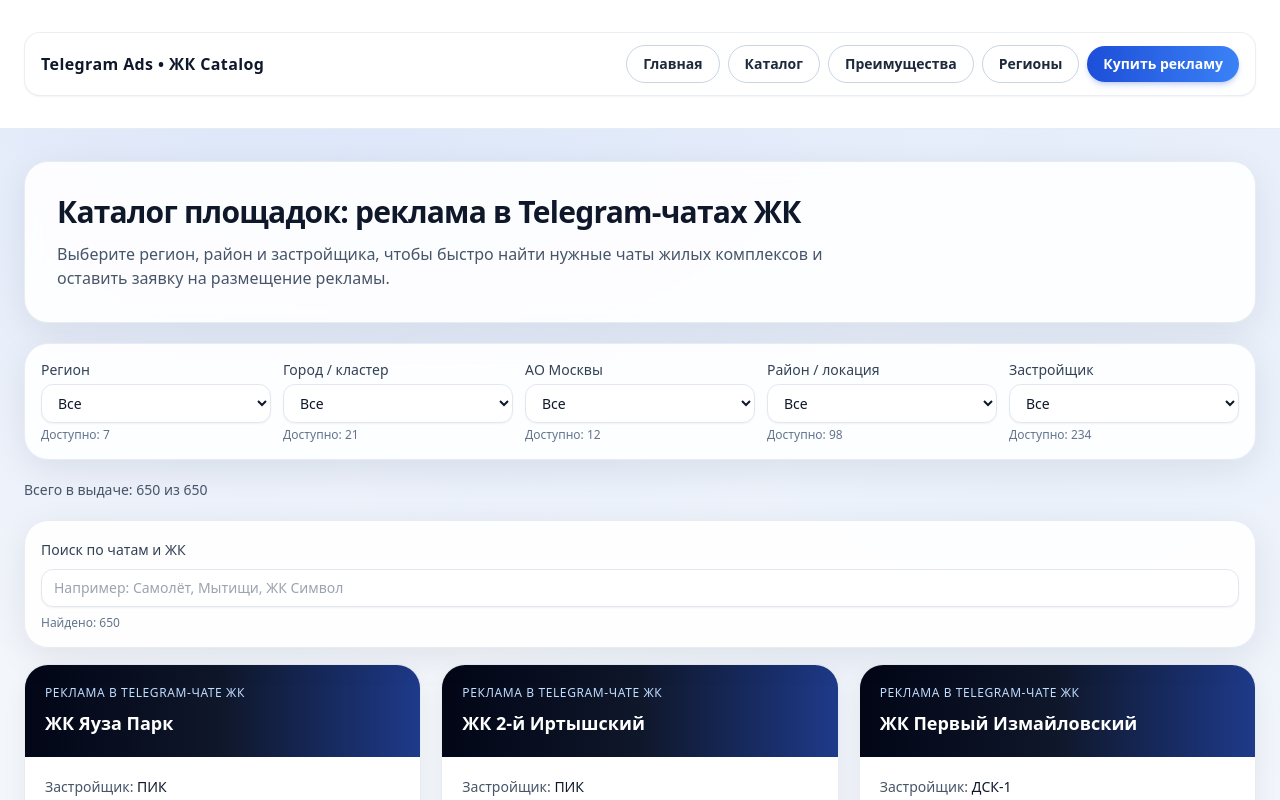
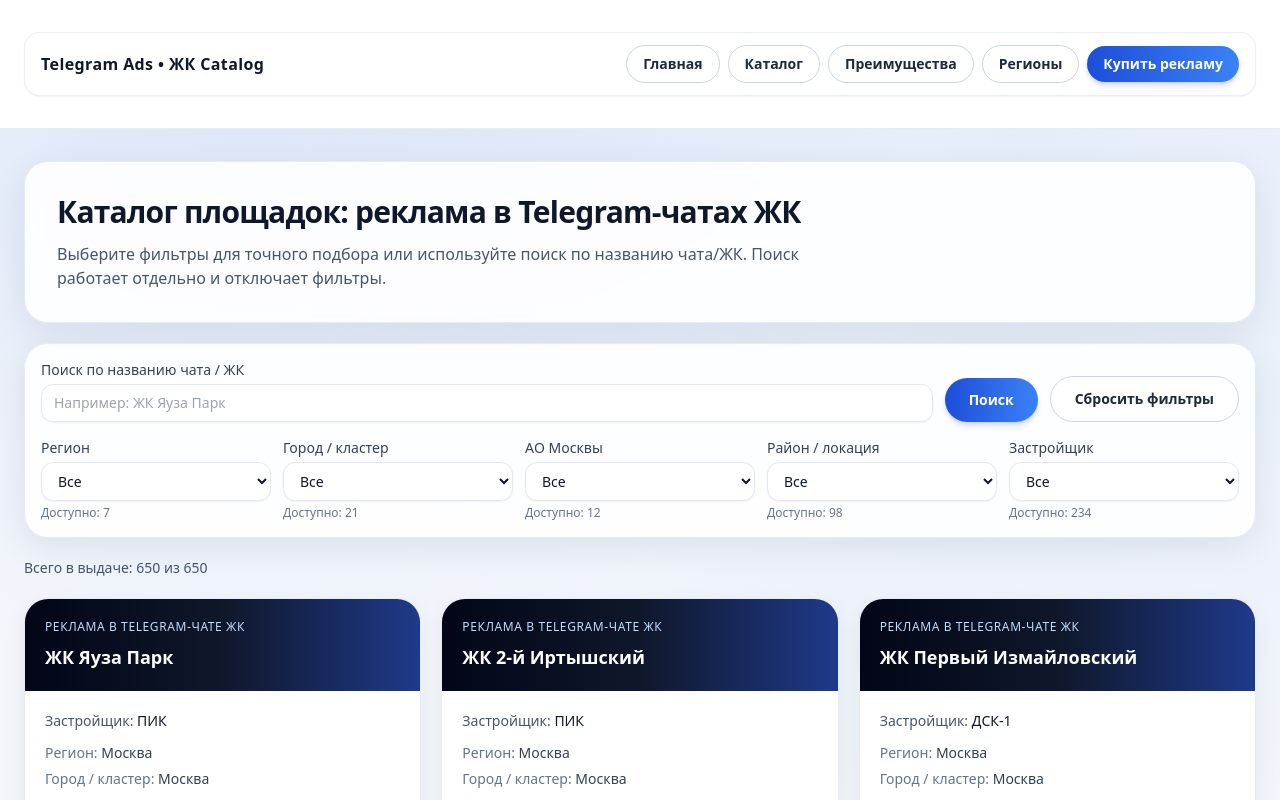
Before and after one commit to ff6d5df3d2cfaa44952bd642aaa40189/igor, a Next.js app: page /catalog in a window 1280 px wide. Shown: the top 800 px of the page. Built offline with nearby package versions, Linux system fonts and the light colour scheme.

Commit message:
feat: unify search with filters and add reset action

```diff
--- a/app/catalog/page.tsx
+++ b/app/catalog/page.tsx
@@ -1,6 +1,6 @@
 import { CatalogFilters } from '@/components/CatalogFilters';
 import { CatalogGrid } from '@/components/CatalogGrid';
-import { filterCatalog, getCatalog, getFilterOptions } from '@/lib/catalog';
+import { getCatalog, getFilterOptions, filterCatalog } from '@/lib/catalog';
 
 export const metadata = {
   title: 'Купить рекламу в Telegram-чатах ЖК — полный каталог',
@@ -9,6 +9,7 @@ export const metadata = {
 };
 
 type SearchParams = {
+  q?: string;
   region?: string;
   city?: string;
   ao?: string;
@@ -19,24 +20,26 @@ type SearchParams = {
 export default async function CatalogPage({ searchParams }: { searchParams: Promise<SearchParams> }) {
   const params = await searchParams;
   const options = getFilterOptions();
-
   const allItems = getCatalog();
 
-  const filtered = filterCatalog({
-    region: params.region,
-    cityCluster: params.city,
-    moscowArea: params.ao,
-    district: params.district,
-    developer: params.developer,
-  });
+  const normalizedQuery = (params.q ?? '').trim().toLowerCase();
 
+  const filtered = normalizedQuery
+    ? allItems.filter((item) => item.chatName.toLowerCase().includes(normalizedQuery))
+    : filterCatalog({
+        region: params.region,
+        cityCluster: params.city,
+        moscowArea: params.ao,
+        district: params.district,
+        developer: params.developer,
+      });
 
   return (
     <main className="container-page space-y-5">
       <section className="glass-card p-6 md:p-8">
         <h1 className="section-title">Каталог площадок: реклама в Telegram-чатах ЖК</h1>
         <p className="section-subtitle">
-          Выберите регион, район и застройщика, чтобы быстро найти нужные чаты жилых комплексов и оставить заявку на размещение рекламы.
+          Выберите фильтры для точного подбора или используйте поиск по названию чата/ЖК. Поиск работает отдельно и отключает фильтры.
         </p>
       </section>
 
@@ -51,7 +54,7 @@ export default async function CatalogPage({ searchParams }: { searchParams: Prom
         }}
       />
       <p className="text-sm text-slate-600">Всего в выдаче: {filtered.length} из {allItems.length}</p>
-      <CatalogGrid items={filtered} searchable />
+      <CatalogGrid items={filtered} />
     </main>
   );
 }
--- a/components/CatalogFilters.tsx
+++ b/components/CatalogFilters.tsx
@@ -1,6 +1,6 @@
 'use client';
 
-import { useMemo } from 'react';
+import { useEffect, useMemo, useState } from 'react';
 import { usePathname, useRouter, useSearchParams } from 'next/navigation';
 import { CatalogItem } from '@/lib/types';
 import { slugify } from '@/lib/catalog';
@@ -32,6 +32,12 @@ export function CatalogFilters({ options, items }: { options: OptionGroups; item
   const router = useRouter();
   const pathname = usePathname();
 
+  const [query, setQuery] = useState(params.get('q') ?? '');
+
+  useEffect(() => {
+    setQuery(params.get('q') ?? '');
+  }, [params]);
+
   const selected = {
     region: params.get('region') ?? '',
     city: params.get('city') ?? '',
@@ -60,10 +66,13 @@ export function CatalogFilters({ options, items }: { options: OptionGroups; item
     };
   }, [items, selected.ao, selected.city, selected.developer, selected.district, selected.region]);
 
-  const setParam = (key: string, value: string) => {
+  const setParam = (key: ParamKey, value: string) => {
     const next = new URLSearchParams(params.toString());
     if (value) next.set(key, value);
     else next.delete(key);
+
+    // Если пользователь работает с фильтрами — снимаем текстовый поиск
+    next.delete('q');
 
     // Автоочистка конфликтующих выбранных параметров
     ALL_KEYS.forEach((paramKey) => {
@@ -75,6 +84,25 @@ export function CatalogFilters({ options, items }: { options: OptionGroups; item
     });
 
     router.push(`${pathname}?${next.toString()}`);
+  };
+
+  const onSearchSubmit = (event: React.FormEvent<HTMLFormElement>) => {
+    event.preventDefault();
+    const next = new URLSearchParams(params.toString());
+
+    const normalizedQuery = query.trim();
+    if (normalizedQuery) next.set('q', normalizedQuery);
+    else next.delete('q');
+
+    // Поиск по названию работает отдельно от фильтров
+    ALL_KEYS.forEach((key) => next.delete(key));
+
+    router.push(`${pathname}?${next.toString()}`);
+  };
+
+  const onReset = () => {
+    setQuery('');
+    router.push(pathname);
   };
 
   const renderSelect = (label: string, param: ParamKey, values: Option[]) => {
@@ -102,12 +130,32 @@ export function CatalogFilters({ options, items }: { options: OptionGroups; item
   };
 
   return (
-    <section className="glass-card grid gap-3 p-4 md:grid-cols-3 lg:grid-cols-5">
-      {renderSelect('Регион', 'region', options.regions)}
-      {renderSelect('Город / кластер', 'city', options.cityClusters)}
-      {renderSelect('АО Москвы', 'ao', options.moscowAreas)}
-      {renderSelect('Район / локация', 'district', options.districts)}
-      {renderSelect('Застройщик', 'developer', options.developers)}
+    <section className="glass-card space-y-4 p-4">
+      <form className="grid gap-3 md:grid-cols-[1fr_auto_auto]" onSubmit={onSearchSubmit}>
+        <label className="flex flex-col gap-1 text-sm">
+          <span className="font-medium text-slate-700">Поиск по названию чата / ЖК</span>
+          <input
+            className="rounded-xl border border-slate-200 bg-white px-3 py-2 text-slate-900 shadow-sm outline-none transition focus:border-blue-300 focus:ring-2 focus:ring-blue-100"
+            placeholder="Например: ЖК Яуза Парк"
+            value={query}
+            onChange={(event) => setQuery(event.target.value)}
+          />
+        </label>
+        <button className="btn-primary self-end" type="submit">
+          Поиск
+        </button>
+        <button className="btn-outline self-end" type="button" onClick={onReset}>
+          Сбросить фильтры
+        </button>
+      </form>
+
+      <div className="grid gap-3 md:grid-cols-3 lg:grid-cols-5">
+        {renderSelect('Регион', 'region', options.regions)}
+        {renderSelect('Город / кластер', 'city', options.cityClusters)}
+        {renderSelect('АО Москвы', 'ao', options.moscowAreas)}
+        {renderSelect('Район / локация', 'district', options.districts)}
+        {renderSelect('Застройщик', 'developer', options.developers)}
+      </div>
     </section>
   );
 }
--- a/components/CatalogGrid.tsx
+++ b/components/CatalogGrid.tsx
@@ -1,69 +1,35 @@
 'use client';
 
-import { useMemo, useState } from 'react';
+import { useState } from 'react';
 import { CatalogItem } from '@/lib/types';
 import { CatalogCard } from './CatalogCard';
 
 const PAGE_SIZE = 9;
 
-export function CatalogGrid({ items, searchable = false }: { items: CatalogItem[]; searchable?: boolean }) {
-  const [query, setQuery] = useState('');
+export function CatalogGrid({ items }: { items: CatalogItem[] }) {
   const [visible, setVisible] = useState(PAGE_SIZE);
 
-  const filtered = useMemo(() => {
-    const normalized = query.trim().toLowerCase();
-    if (!normalized) return items;
+  if (!items.length) {
+    return <p className="glass-card p-5 text-sm text-slate-600">Ничего не найдено по выбранным условиям. Измените фильтры или поиск.</p>;
+  }
 
-    return items.filter((item) => {
-      const source = `${item.chatName} ${item.developer} ${item.region} ${item.cityCluster} ${item.district}`.toLowerCase();
-      return source.includes(normalized);
-    });
-  }, [items, query]);
-
-  const visibleItems = filtered.slice(0, visible);
-
-  const onSearchChange = (value: string) => {
-    setQuery(value);
-    setVisible(PAGE_SIZE);
-  };
-
-  if (!items.length) {
-    return <p className="glass-card p-5 text-sm text-slate-600">Ничего не найдено по выбранным фильтрам. Измените параметры поиска.</p>;
-  }
+  const visibleItems = items.slice(0, visible);
 
   return (
     <section className="space-y-4">
-      {searchable ? (
-        <div className="glass-card p-4">
-          <label className="text-sm font-medium text-slate-700" htmlFor="catalog-search">
-            Поиск по чатам и ЖК
-          </label>
-          <input
-            id="catalog-search"
-            className="mt-2 w-full rounded-xl border border-slate-200 bg-white px-3 py-2 text-sm text-slate-900 shadow-sm outline-none transition focus:border-blue-300 focus:ring-2 focus:ring-blue-100"
-            placeholder="Например: Самолёт, Мытищи, ЖК Символ"
-            value={query}
-            onChange={(event) => onSearchChange(event.target.value)}
-          />
-          <p className="mt-2 text-xs text-slate-500">Найдено: {filtered.length}</p>
-        </div>
-      ) : null}
-
       <div className="grid gap-5 md:grid-cols-2 xl:grid-cols-3">
         {visibleItems.map((item) => (
           <CatalogCard key={`${item.slugChat}-${item.chatLink}`} item={item} />
         ))}
       </div>
 
-      {visible < filtered.length ? (
+      {visible < items.length ? (
         <div className="flex justify-center">
           <button className="btn-primary" type="button" onClick={() => setVisible((prev) => prev + PAGE_SIZE)}>
             Посмотреть больше
           </button>
         </div>
       ) : null}
-
-      {!visibleItems.length ? <p className="glass-card p-5 text-sm text-slate-600">По вашему запросу ничего не найдено.</p> : null}
     </section>
   );
 }
--- a/components/SeoListPage.tsx
+++ b/components/SeoListPage.tsx
@@ -8,7 +8,7 @@ export function SeoListPage({ title, description, items }: { title: string; desc
         <h1 className="text-2xl font-bold">{title}</h1>
         <p className="text-slate-700">{description}</p>
       </header>
-      <CatalogGrid items={items} searchable />
+      <CatalogGrid items={items} />
     </main>
   );
 }
```
